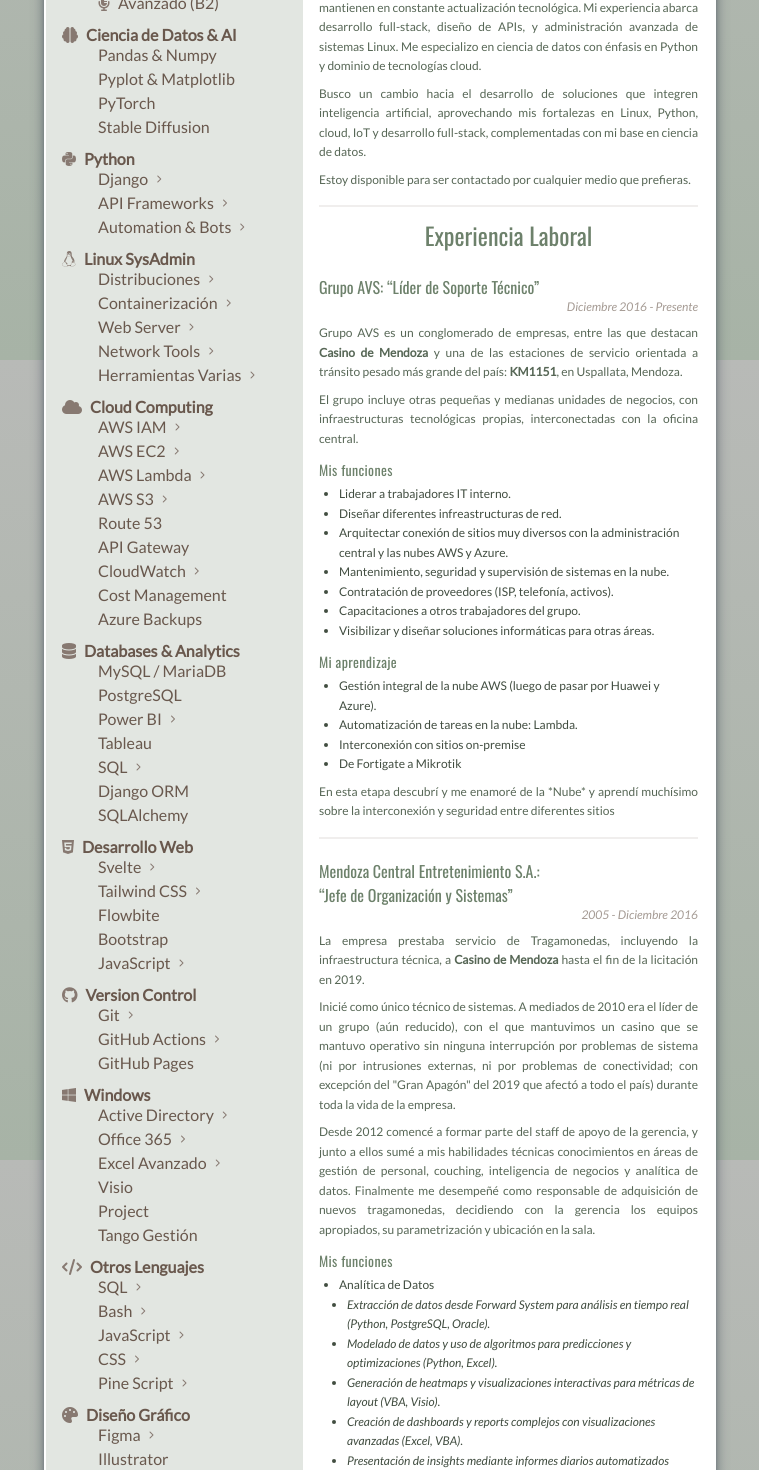
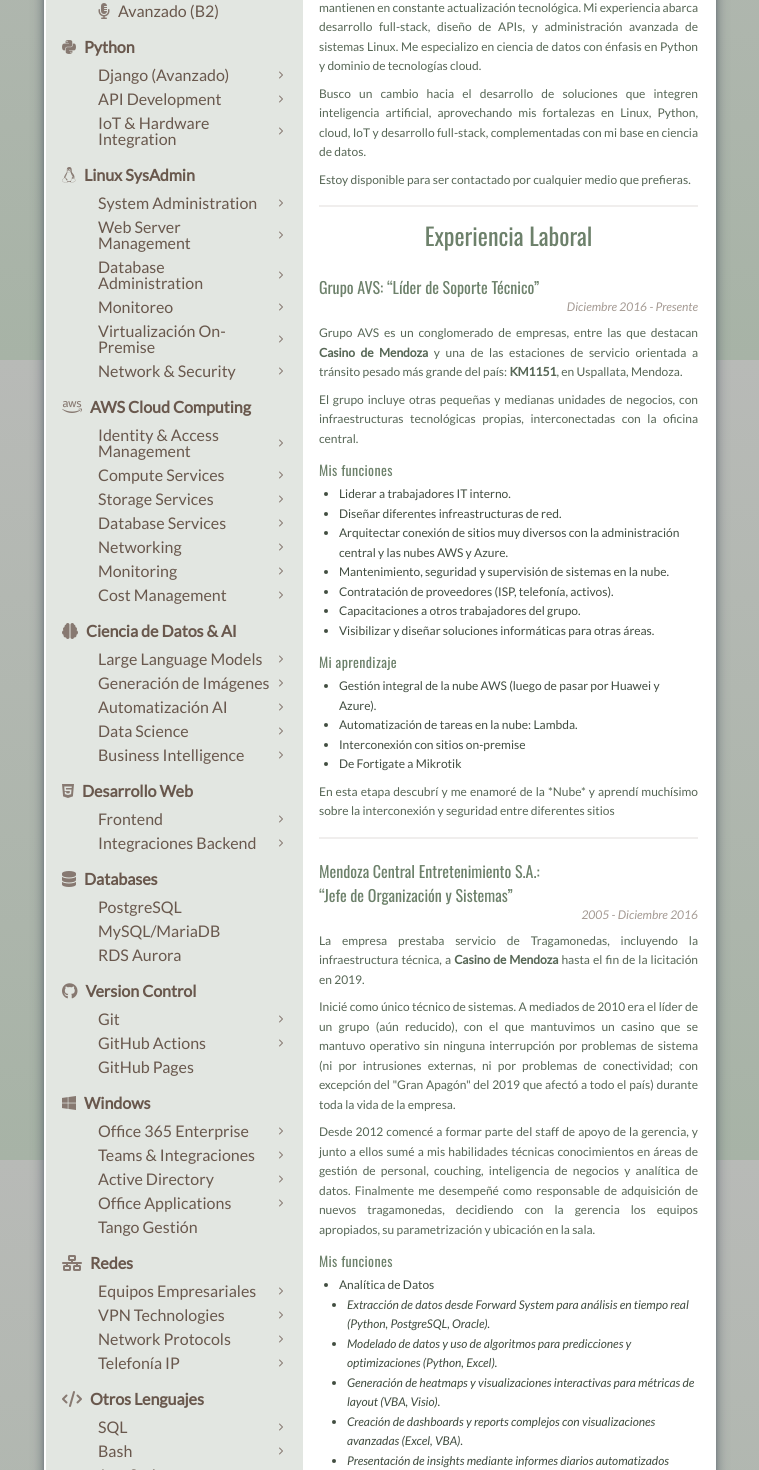
Before and after one commit to kodexArg/cv, a SvelteKit app: page /full in a window 1280 px wide. Shown: the part 440-1910 px from the top of the page, without its empty margins (260-1019 px from the left). Built offline with nearby package versions, Linux system fonts and the light colour scheme.

Commit message:
checkout

```diff
--- a/src/components/DropdownItem.svelte
+++ b/src/components/DropdownItem.svelte
@@ -17,16 +17,16 @@
 </script>
 
 <li class="skill-item level-{level}">
-  <span class="flex items-center {isCollapsible ? 'cursor-pointer' : ''}" on:click={toggle} role="button" tabindex="0" on:keydown={(e) => e.key === 'Enter' && toggle()}>
+  <span class="flex flex-wrap items-center {isCollapsible ? 'cursor-pointer' : ''}" on:click={toggle} role="button" tabindex="0" on:keydown={(e) => e.key === 'Enter' && toggle()}>
     {#if icon}
       <i class="{icon} mr-2 text-pullover-400" />
     {/if}
     {#if level === 3}
       <span class="plus-sign">+&nbsp;</span>
     {/if}
-    {title}
+    <span class="flex-1 min-w-0">{title}</span>
     {#if isCollapsible}
-      <i class="fa fa-chevron-right ml-2 text-[0.5rem] text-pullover-400 transition-transform {isOpen ? 'rotate-90' : ''}" />
+      <i class="fa fa-chevron-right ml-2 text-[0.5rem] text-pullover-400 transition-transform {isOpen ? 'rotate-90' : ''} flex-shrink-0" />
     {/if}
   </span>
 
@@ -48,15 +48,23 @@
   }
 
   .level-1 {
-    @apply ml-1 mb-3;
+    @apply ml-1 mb-4;
   }
 
   .level-2 {
     @apply mb-2 ml-10 font-normal leading-none text-pullover-500;
   }
 
+  .level-2:first-child {
+    @apply mt-2;
+  }
+
   .level-3 {
     @apply mb-1 ml-4 text-xs font-light text-pullover-600;
+  }
+
+  .level-3:first-child {
+    @apply mt-1;
   }
 
   .plus-sign {
--- a/src/components/ShortProjects.svelte
+++ b/src/components/ShortProjects.svelte
@@ -172,19 +172,6 @@
     <h4>Machine Learning aplicado a DDBB Tragamonedas</h4>
     <p><strong>keywords: </strong>algoritmos de clasificación, python, pandas, tensorflow, machine learning, matplotlib</p>
   </article>
-
-  <article>
-    <h3>Estudios y prácticas recientes</h3>
-    <h4>Stable Diffusion</h4>
-    <p>
-      Instalación y uso desde cero. Luego pruebas con Automatic1111 y ComfyUI.
-    </p>
-    <p>
-      <strong>keywords: </strong>python, aws, ec2, ai, pytorch, automatic111,
-      comfyui
-    </p>
-
-  </article>
 </section>
 
 <style lang="postcss">
--- a/src/components/Skills.svelte
+++ b/src/components/Skills.svelte
@@ -16,126 +16,183 @@
       <DropdownItem title="Avanzado (B2)" icon="fa-solid fa-microphone-lines" level={2} />
     </DropdownItem>
 
-    <DropdownItem title="Ciencia de Datos & AI" icon="fa-solid fa-brain" hasChildren={true} level={1}>
-      <DropdownItem title="Pandas & Numpy" level={2} />
-      <DropdownItem title="Pyplot & Matplotlib" level={2} />
-      <DropdownItem title="PyTorch" level={2} />
-      <DropdownItem title="Stable Diffusion" level={2} />
-    </DropdownItem>
-
     <DropdownItem title="Python" icon="fab fa-python" hasChildren={true} level={1}>
-      <DropdownItem title="Django" hasChildren={true} level={2}>
+      <DropdownItem title="Django (Avanzado)" hasChildren={true} level={2}>
+        <DropdownItem title="django-rest-framework" level={3} />
         <DropdownItem title="django-allauth" level={3} />
-        <DropdownItem title="django-rest-framework" level={3} />
         <DropdownItem title="Internationalization" level={3} />
         <DropdownItem title="Vite Templates" level={3} />
+        <DropdownItem title="HTMX Integration" level={3} />
+        <DropdownItem title="Design Patterns" level={3} />
       </DropdownItem>
 
-      <DropdownItem title="API Frameworks" hasChildren={true} level={2}>
+      <DropdownItem title="API Development" hasChildren={true} level={2}>
+        <DropdownItem title="FastAPI" level={3} />
         <DropdownItem title="Flask" level={3} />
-        <DropdownItem title="FastAPI" level={3} />
+        <DropdownItem title="RESTful Services" level={3} />
+        <DropdownItem title="Webhook Integration" level={3} />
+        <DropdownItem title="Web Scraping" level={3} />
       </DropdownItem>
 
-      <DropdownItem title="Automation & Bots" hasChildren={true} level={2}>
-        <DropdownItem title="Scrapy" level={3} />
-        <DropdownItem title="python-telegram-bot" level={3} />
-        <DropdownItem title="Web Scraping" level={3} />
+      <DropdownItem title="IoT & Hardware Integration" hasChildren={true} level={2}>
+        <DropdownItem title="Raspberry Pi" level={3} />
+        <DropdownItem title="ESP32" level={3} />
+        <DropdownItem title="Sensores/Sondas" level={3} />
       </DropdownItem>
     </DropdownItem>
 
     <DropdownItem title="Linux SysAdmin" icon="fab fa-linux" hasChildren={true} level={1}>
-      <DropdownItem title="Distribuciones" hasChildren={true} level={2}>
+      <DropdownItem title="System Administration" hasChildren={true} level={2}>
+        <DropdownItem title="Ubuntu Server" level={3} />
         <DropdownItem title="Debian" level={3} />
-        <DropdownItem title="Kubuntu" level={3} />
-        <DropdownItem title="Red Hat / Fedora / OEL" level={3} />
+        <DropdownItem title="CentOS" level={3} />
+        <DropdownItem title="RHEL" level={3} />
+        <DropdownItem title="User Management" level={3} />
+        <DropdownItem title="Permission Management" level={3} />
+        <DropdownItem title="Process Management" level={3} />
       </DropdownItem>
 
-      <DropdownItem title="Containerización" hasChildren={true} level={2}>
-        <DropdownItem title="Docker" level={3} />
-        <DropdownItem title="Docker Compose" level={3} />
+      <DropdownItem title="Web Server Management" hasChildren={true} level={2}>
+        <DropdownItem title="SSL/TLS" level={3} />
+        <DropdownItem title="Reverse Proxy (Nginx)" level={3} />
       </DropdownItem>
 
-      <DropdownItem title="Web Server" hasChildren={true} level={2}>
-        <DropdownItem title="Nginx" level={3} />
-        <DropdownItem title="Reverse Proxy" level={3} />
-        <DropdownItem title="Load Balancing" level={3} />
+      <DropdownItem title="Database Administration" hasChildren={true} level={2}>
+        <DropdownItem title="MySQL" level={3} />
+        <DropdownItem title="PostgreSQL" level={3} />
+        <DropdownItem title="Backup & Recovery" level={3} />
+        <DropdownItem title="Performance Tuning" level={3} />
       </DropdownItem>
 
-      <DropdownItem title="Network Tools" hasChildren={true} level={2}>
-        <DropdownItem title="ssh" level={3} />
-        <DropdownItem title="nmap" level={3} />
-        <DropdownItem title="tcpdump" level={3} />
-        <DropdownItem title="iptables" level={3} />
-        <DropdownItem title="dnsmasq" level={3} />
+      <DropdownItem title="Monitoreo" hasChildren={true} level={2}>
+        <DropdownItem title="Grafana" level={3} />
+        <DropdownItem title="Zabbix" level={3} />
+        <DropdownItem title="PRTG" level={3} />
       </DropdownItem>
 
-      <DropdownItem title="Herramientas Varias" hasChildren={true} level={2}>
-        <DropdownItem title="vim" level={3} />
-        <DropdownItem title="tmux" level={3} />
-        <DropdownItem title="ffmpeg" level={3} />
-        <DropdownItem title="Samba" level={3} />
+      <DropdownItem title="Virtualización On-Premise" hasChildren={true} level={2}>
+        <DropdownItem title="Docker" level={3} />
+        <DropdownItem title="VirtualBox" level={3} />
+        <DropdownItem title="VMware" level={3} />
+      </DropdownItem>
+
+      <DropdownItem title="Network & Security" hasChildren={true} level={2}>
+        <DropdownItem title="Firewall (iptables)" level={3} />
+        <DropdownItem title="SSH" level={3} />
+        <DropdownItem title="FTP" level={3} />
+        <DropdownItem title="Cron Jobs" level={3} />
+        <DropdownItem title="Network Troubleshooting" level={3} />
       </DropdownItem>
     </DropdownItem>
 
-    <DropdownItem title="Cloud Computing" icon="fa-solid fa-cloud" hasChildren={true} level={1}>
-      <DropdownItem title="AWS IAM" hasChildren={true} level={2}>
+    <DropdownItem title="AWS Cloud Computing" icon="fa-brands fa-aws" hasChildren={true} level={1}>
+      <DropdownItem title="Identity & Access Management" hasChildren={true} level={2}>
         <DropdownItem title="User Management" level={3} />
-        <DropdownItem title="Policies & Roles" level={3} />
+        <DropdownItem title="Policies" level={3} />
+        <DropdownItem title="Roles" level={3} />
       </DropdownItem>
-      <DropdownItem title="AWS EC2" hasChildren={true} level={2}>
-        <DropdownItem title="Instance Management" level={3} />
+
+      <DropdownItem title="Compute Services" hasChildren={true} level={2}>
+        <DropdownItem title="EC2 Instance Management" level={3} />
+        <DropdownItem title="Elastic Beanstalk" level={3} />
+        <DropdownItem title="App Runner" level={3} />
+        <DropdownItem title="Lambda Serverless" level={3} />
+        <DropdownItem title="Boto3" level={3} />
+      </DropdownItem>
+
+      <DropdownItem title="Storage Services" hasChildren={true} level={2}>
+        <DropdownItem title="S3 Bucket Management" level={3} />
+        <DropdownItem title="S3 Lifecycle Management" level={3} />
+        <DropdownItem title="S3 Static Hosting" level={3} />
+      </DropdownItem>
+
+      <DropdownItem title="Database Services" hasChildren={true} level={2}>
+        <DropdownItem title="RDS" level={3} />
+        <DropdownItem title="DynamoDB" level={3} />
+      </DropdownItem>
+
+      <DropdownItem title="Networking" hasChildren={true} level={2}>
+        <DropdownItem title="VPC" level={3} />
         <DropdownItem title="Security Groups" level={3} />
+        <DropdownItem title="Route 53" level={3} />
+        <DropdownItem title="CloudFront" level={3} />
+        <DropdownItem title="API Gateway" level={3} />
       </DropdownItem>
-      <DropdownItem title="AWS Lambda" hasChildren={true} level={2}>
-        <DropdownItem title="Boto3" level={3} />
-        <DropdownItem title="Serverless Functions" level={3} />
-        <DropdownItem title="Python Integration" level={3} />
+
+      <DropdownItem title="Monitoring" hasChildren={true} level={2}>
+        <DropdownItem title="CloudWatch Monitoring" level={3} />
+        <DropdownItem title="CloudWatch Alarms" level={3} />
       </DropdownItem>
-      <DropdownItem title="AWS S3" hasChildren={true} level={2}>
-        <DropdownItem title="Bucket Policies" level={3} />
-        <DropdownItem title="Lifecycle Management" level={3} />
+
+      <DropdownItem title="Cost Management" hasChildren={true} level={2}>
+        <DropdownItem title="Cost Explorer" level={3} />
+        <DropdownItem title="Budgets" level={3} />
+        <DropdownItem title="Cost Optimization" level={3} />
       </DropdownItem>
-      <DropdownItem title="Route 53" level={2} />
-      <DropdownItem title="API Gateway" level={2} />
-      <DropdownItem title="CloudWatch" hasChildren={true} level={2}>
-        <DropdownItem title="Monitoring" level={3} />
-        <DropdownItem title="Alarms" level={3} />
-      </DropdownItem>
-      <DropdownItem title="Cost Management" level={2} />
-      <DropdownItem title="Azure Backups" level={2} />
     </DropdownItem>
 
-    <DropdownItem title="Databases & Analytics" icon="fas fa-database" hasChildren={true} level={1}>
-      <DropdownItem title="MySQL / MariaDB" level={2} />
-      <DropdownItem title="PostgreSQL" level={2} />
-      <DropdownItem title="Power BI" hasChildren={true} level={2}>
-        <DropdownItem title="DAX" level={3} />
+    <DropdownItem title="Ciencia de Datos & AI" icon="fa-solid fa-brain" hasChildren={true} level={1}>
+      <DropdownItem title="Large Language Models" hasChildren={true} level={2}>
+        <DropdownItem title="GPT-4 Codex" level={3} />
+        <DropdownItem title="Claude Code" level={3} />
+        <DropdownItem title="Gemini AI Studio" level={3} />
+        <DropdownItem title="Prompt Engineering" level={3} />
+      </DropdownItem>
+
+      <DropdownItem title="Generación de Imágenes" hasChildren={true} level={2}>
+        <DropdownItem title="Stable Diffusion" level={3} />
+        <DropdownItem title="Flux" level={3} />
+        <DropdownItem title="ComfyUI" level={3} />
+        <DropdownItem title="Automatic1111" level={3} />
+        <DropdownItem title="Midjourney" level={3} />
+      </DropdownItem>
+
+      <DropdownItem title="Automatización AI" hasChildren={true} level={2}>
+        <DropdownItem title="N8N" level={3} />
+        <DropdownItem title="MCP (Model Context Protocol)" level={3} />
+      </DropdownItem>
+
+      <DropdownItem title="Data Science" hasChildren={true} level={2}>
+        <DropdownItem title="Pandas" level={3} />
+        <DropdownItem title="NumPy" level={3} />
+        <DropdownItem title="Matplotlib" level={3} />
+        <DropdownItem title="Pyplot" level={3} />
+        <DropdownItem title="Algoritmos de Clasificación" level={3} />
+        <DropdownItem title="Modelado Predictivo" level={3} />
+      </DropdownItem>
+
+      <DropdownItem title="Business Intelligence" hasChildren={true} level={2}>
+        <DropdownItem title="Power BI" level={3} />
         <DropdownItem title="Power Query" level={3} />
+        <DropdownItem title="Tableau" level={3} />
+        <DropdownItem title="Análisis Estadístico" level={3} />
+        <DropdownItem title="Dashboard Development" level={3} />
       </DropdownItem>
-      <DropdownItem title="Tableau" level={2} />
-      <DropdownItem title="SQL" hasChildren={true} level={2}>
-        <DropdownItem title="Complex Queries" level={3} />
-        <DropdownItem title="Stored Procedures" level={3} />
-      </DropdownItem>
-      <DropdownItem title="Django ORM" level={2} />
-      <DropdownItem title="SQLAlchemy" level={2} />
     </DropdownItem>
 
     <DropdownItem title="Desarrollo Web" icon="fa-brands fa-html5" hasChildren={true} level={1}>
-      <DropdownItem title="Svelte" hasChildren={true} level={2}>
-        <DropdownItem title="SvelteKit" level={3} />
-        <DropdownItem title="Reactive Programming" level={3} />
+      <DropdownItem title="Frontend" hasChildren={true} level={2}>
+        <DropdownItem title="Astro" level={3} />
+        <DropdownItem title="Svelte/SvelteKit" level={3} />
+        <DropdownItem title="Tailwind CSS" level={3} />
+        <DropdownItem title="Bootstrap" level={3} />
+        <DropdownItem title="Flowbite" level={3} />
+        <DropdownItem title="Vite Templates" level={3} />
+        <DropdownItem title="Diseño Responsive" level={3} />
       </DropdownItem>
-      <DropdownItem title="Tailwind CSS" hasChildren={true} level={2}>
-        <DropdownItem title="Utility-first CSS" level={3} />
-        <DropdownItem title="Responsive Design" level={3} />
+
+      <DropdownItem title="Integraciones Backend" hasChildren={true} level={2}>
+        <DropdownItem title="HTMX" level={3} />
+        <DropdownItem title="Django Templates" level={3} />
+        <DropdownItem title="RESTful APIs" level={3} />
+        <DropdownItem title="WebSockets" level={3} />
       </DropdownItem>
-      <DropdownItem title="Flowbite" level={2} />
-      <DropdownItem title="Bootstrap" level={2} />
-      <DropdownItem title="JavaScript" hasChildren={true} level={2}>
-        <DropdownItem title="ES6+" level={3} />
-        <DropdownItem title="DOM Manipulation" level={3} />
-      </DropdownItem>
+    </DropdownItem>
+
+    <DropdownItem title="Databases" icon="fas fa-database" hasChildren={true} level={1}>
+      <DropdownItem title="PostgreSQL" level={2} />
+      <DropdownItem title="MySQL/MariaDB" level={2} />
+      <DropdownItem title="RDS Aurora" level={2} />
     </DropdownItem>
 
     <DropdownItem title="Version Control" icon="fa-brands fa-github" hasChildren={true} level={1}>
@@ -151,22 +208,61 @@
     </DropdownItem>
 
     <DropdownItem title="Windows" icon="fab fa-windows" hasChildren={true} level={1}>
+      <DropdownItem title="Office 365 Enterprise" hasChildren={true} level={2}>
+        <DropdownItem title="Tenant Administration" level={3} />
+        <DropdownItem title="User & License Management" level={3} />
+        <DropdownItem title="Security & Compliance" level={3} />
+        <DropdownItem title="SharePoint Administration" level={3} />
+        <DropdownItem title="Exchange Online" level={3} />
+      </DropdownItem>
+
+      <DropdownItem title="Teams & Integraciones" hasChildren={true} level={2}>
+        <DropdownItem title="Teams Administration" level={3} />
+        <DropdownItem title="Teams Phone System" level={3} />
+        <DropdownItem title="Power Platform Integration" level={3} />
+        <DropdownItem title="Third-party Connectors" level={3} />
+      </DropdownItem>
+
       <DropdownItem title="Active Directory" hasChildren={true} level={2}>
         <DropdownItem title="User Management" level={3} />
         <DropdownItem title="Group Policies" level={3} />
+        <DropdownItem title="Azure AD Connect" level={3} />
       </DropdownItem>
-      <DropdownItem title="Office 365" hasChildren={true} level={2}>
-        <DropdownItem title="SharePoint" level={3} />
-        <DropdownItem title="Teams Administration" level={3} />
-        <DropdownItem title="Exchange Online" level={3} />
+
+      <DropdownItem title="Office Applications" hasChildren={true} level={2}>
+        <DropdownItem title="Excel Avanzado (Macros VBA)" level={3} />
+        <DropdownItem title="Power Query" level={3} />
+        <DropdownItem title="Visio" level={3} />
+        <DropdownItem title="Project" level={3} />
       </DropdownItem>
-      <DropdownItem title="Excel Avanzado" hasChildren={true} level={2}>
-        <DropdownItem title="Macros VBA" level={3} />
-        <DropdownItem title="Power Query" level={3} />
+
+      <DropdownItem title="Tango Gestión" level={2} />
+    </DropdownItem>
+
+    <DropdownItem title="Redes" icon="fa-solid fa-network-wired" hasChildren={true} level={1}>
+      <DropdownItem title="Equipos Empresariales" hasChildren={true} level={2}>
+        <DropdownItem title="Mikrotik RouterOS" level={3} />
+        <DropdownItem title="Unifi Management" level={3} />
+        <DropdownItem title="FortiGate Firewall" level={3} />
       </DropdownItem>
-      <DropdownItem title="Visio" level={2} />
-      <DropdownItem title="Project" level={2} />
-      <DropdownItem title="Tango Gestión" level={2} />
+
+      <DropdownItem title="VPN Technologies" hasChildren={true} level={2}>
+        <DropdownItem title="Site-to-Site VPN" level={3} />
+        <DropdownItem title="IPsec Configuration" level={3} />
+        <DropdownItem title="L2TP Setup" level={3} />
+        <DropdownItem title="Remote Access VPN" level={3} />
+      </DropdownItem>
+
+      <DropdownItem title="Network Protocols" hasChildren={true} level={2}>
+        <DropdownItem title="VLAN Configuration" level={3} />
+        <DropdownItem title="SNMP Monitoring" level={3} />
+        <DropdownItem title="DHCP/DNS Management" level={3} />
+      </DropdownItem>
+
+      <DropdownItem title="Telefonía IP" hasChildren={true} level={2}>
+        <DropdownItem title="SIP Configuration" level={3} />
+        <DropdownItem title="PBX Management" level={3} />
+      </DropdownItem>
     </DropdownItem>
 
     <DropdownItem title="Otros Lenguajes" icon="fa fa-code" hasChildren={true} level={1}>
@@ -205,34 +301,6 @@
         <DropdownItem title="Storytelling Visual" level={3} />
       </DropdownItem>
     </DropdownItem>
-
-    <DropdownItem title="Redes" icon="fa-solid fa-network-wired" hasChildren={true} level={1}>
-      <DropdownItem title="Mikrotik" hasChildren={true} level={2}>
-        <DropdownItem title="RouterOS" level={3} />
-        <DropdownItem title="Scripting" level={3} />
-      </DropdownItem>
-      <DropdownItem title="Unifi" level={2} />
-      <DropdownItem title="FortiGate" hasChildren={true} level={2}>
-        <DropdownItem title="Firewall Rules" level={3} />
-        <DropdownItem title="VPN Setup" level={3} />
-      </DropdownItem>
-      <DropdownItem title="VPN Technologies" hasChildren={true} level={2}>
-        <DropdownItem title="IPsec" level={3} />
-        <DropdownItem title="L2TP" level={3} />
-        <DropdownItem title="Site-to-Site" level={3} />
-      </DropdownItem>
-      <DropdownItem title="SNMP" level={2} />
-      <DropdownItem title="Zabbix" level={2} />
-      <DropdownItem title="PRTG" level={2} />
-      <DropdownItem title="Telefonía IP" level={2} />
-    </DropdownItem>
-
-    <DropdownItem title="IoT" icon="fa-brands fa-raspberry-pi" hasChildren={true} level={1}>
-      <DropdownItem title="Raspberry Pi" hasChildren={true} level={2}>
-        <DropdownItem title="GPIO Programming" level={3} />
-        <DropdownItem title="Sensors Integration" level={3} />
-      </DropdownItem>
-    </DropdownItem>
   </ul>
 </section>
 
@@ -245,11 +313,11 @@
 
   ul {
     @apply -ml-1;
-    @apply text-pullover-500 font-bold text-base;
+    @apply text-pullover-500 font-bold text-base mb-5;
   }
 
   ul ul {
-    @apply mb-5 ml-6;
+    @apply mb-5 ml-6 mt-2;
     @apply font-normal leading-none;
   }
 
--- a/src/routes/+page.svelte
+++ b/src/routes/+page.svelte
@@ -48,7 +48,7 @@
   }
 
   .left-col {
-    @apply w-fib-5 min-w-[9.6rem];
+    @apply w-fib-5 min-w-[11.2rem];
     transition: all 0.3s ease;
   }
   .right-col {
@@ -56,7 +56,7 @@
     transition: all 0.3s ease;
   }
   :global(.maximized) .left-col {
-    @apply w-1/4 min-w-[12.8rem] bg-transparent;
+    @apply w-1/4 min-w-[14.4rem] bg-transparent;
   }
   :global(.maximized) .right-col {
     @apply w-3/4;
--- a/src/routes/full/+page.svelte
+++ b/src/routes/full/+page.svelte
@@ -47,7 +47,7 @@
   }
 
   .left-col {
-    @apply w-fib-5 min-w-[9.6rem];
+    @apply w-fib-5 min-w-[11.2rem];
     transition: all 0.3s ease;
   }
   .right-col {
@@ -55,7 +55,7 @@
     transition: all 0.3s ease;
   }
   :global(.maximized) .left-col {
-    @apply w-1/4 min-w-[12.8rem] bg-transparent;
+    @apply w-1/4 min-w-[14.4rem] bg-transparent;
   }
   :global(.maximized) .right-col {
     @apply w-3/4;
```
Also changed, not shown: src/components/Projects.svelte (+13 -2 lines).
